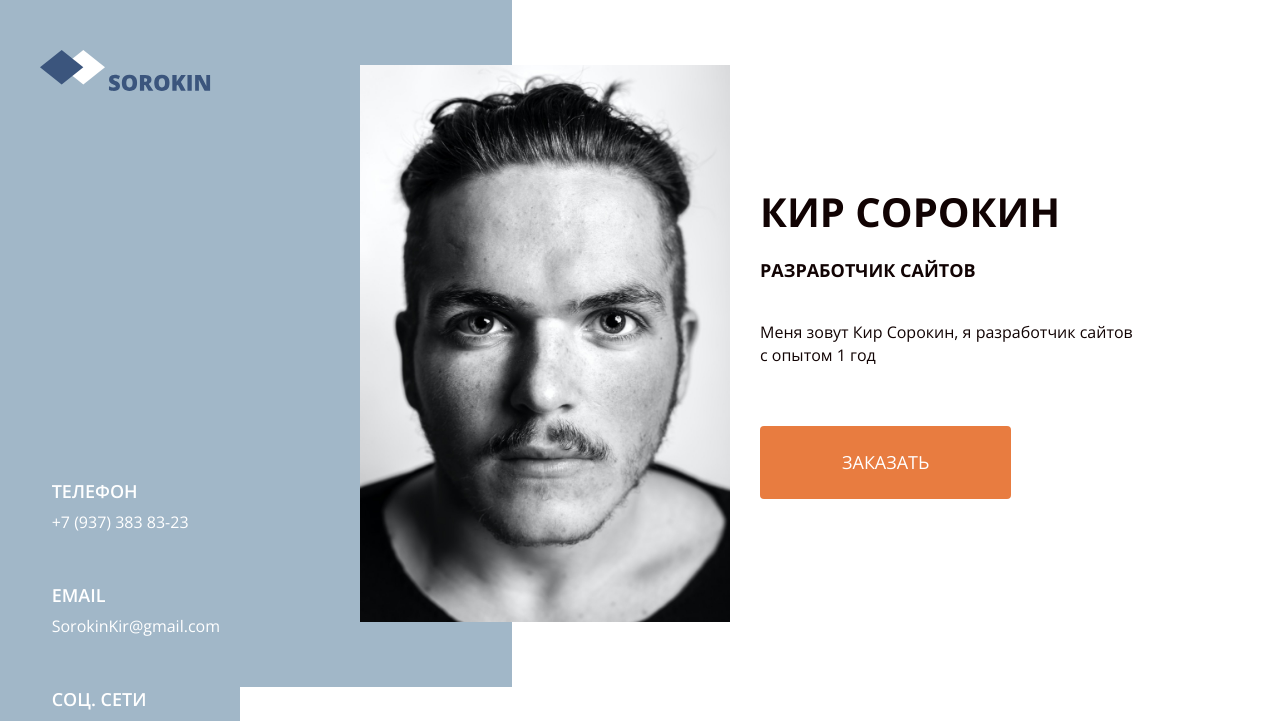
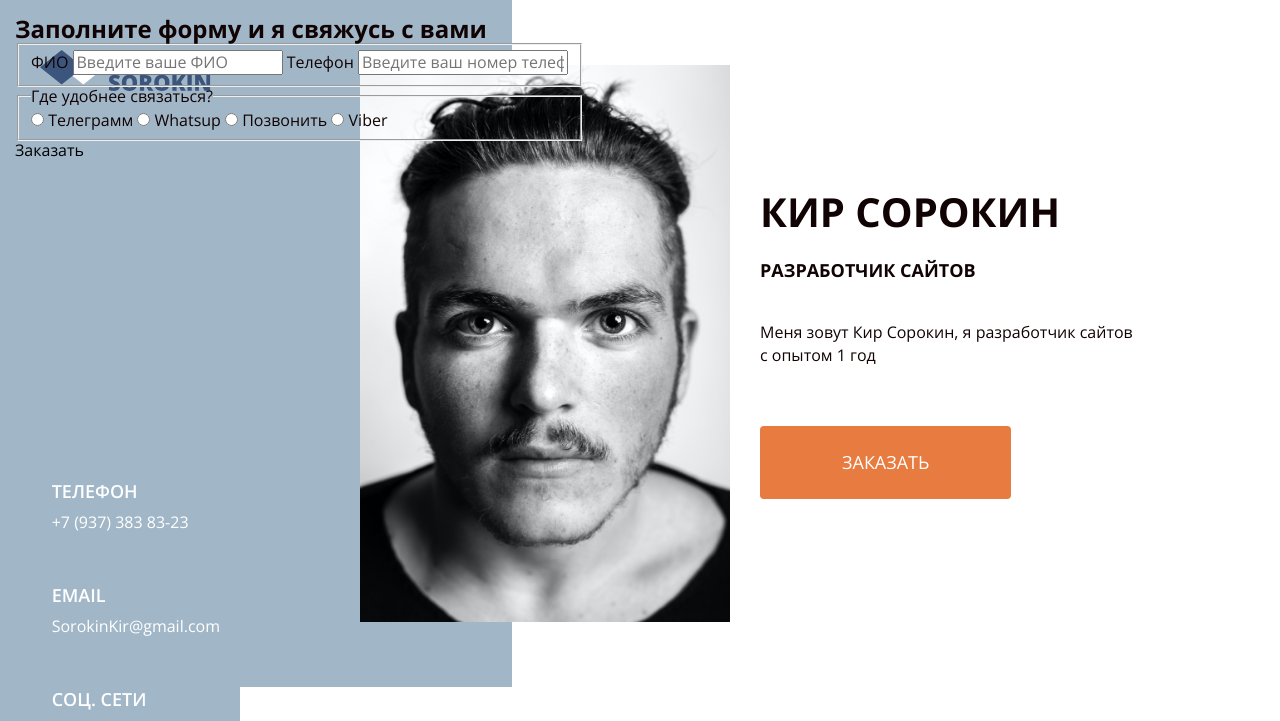
Before and after one commit to NikitaZhilin/portfolio, a plain HTML site: page index.html in a window 1280 px wide. Shown: the top 721 px of the page. Drawn offline with nearby package versions, Linux system fonts and the light colour scheme.

Commit message:
Модальное окно

```diff
--- a/index.html
+++ b/index.html
@@ -6,6 +6,7 @@
     <meta name="viewport" content="width=device-width, initial-scale=1.0">
     <title>Портфолио Жилина Никиты. Фотограф-junior_frontend</title>
     <link rel="stylesheet" href="style/index.css">
+    <script defer src="js/jquery-3.6.0.min.js" ></script>
     <script defer src="js/swiper-bundle.min.js" ></script>
     <script defer src="js/index.js" ></script>
 </head>
@@ -144,5 +145,52 @@
             </div>
         </section>
     </main>
+
+    <div class="page__overlay">
+        <div class="modal">
+            <h2 class="modal__title">Заполните форму и я свяжусь с вами</h2>
+            <form class="modal__form callback">
+
+                <fieldset>
+                    <legend class="visually-hidden">Личные данные</legend>
+                        <label class="callback__label" >
+                            <span class="callback__label-text">ФИО</span>
+                            <input class="callback__input" type="text" name="bio" placeholder="Введите ваше ФИО">
+                        </label>
+
+                        <label class="callback__label" >
+                            <span class="callback__label-text">Телефон</span>
+                            <input class="callback__input" type="text" name="phone" placeholder="Введите ваш номер телефона">
+                        </label>
+                </fieldset>
+
+                <fieldset class="callback__group connect">
+                    <legend class="connect__title">Где удобнее связаться?</legend>
+
+                        <label class="connect__label" >
+                            <input class="connect__radio" type="radio" name="connect" value="telegram">
+                            <span class="connect__text">Телеграмм</span>
+                        </label>
+                        <label class="connect__label" >
+                            <input class="connect__radio" type="radio" name="connect" value="whatsup">
+                            <span class="connect__text">Whatsup</span>
+                        </label>
+                        <label class="connect__label" >
+                            <input class="connect__radio" type="radio" name="connect" value="call">
+                            <span class="connect__text">Позвонить</span>
+                        </label>
+                        <label class="connect__label" >
+                            <input class="connect__radio" type="radio" name="connect" value="viber">
+                            <span class="connect__text">Viber</span>
+                        </label>
+                </fieldset>
+
+
+                <button class="callback__btn">Заказать</button>
+
+            </form>
+        </div>
+    </div>
+
 </body>
 </html>
--- a/style/default.css
+++ b/style/default.css
@@ -63,6 +63,25 @@ section {
     padding: 30px 0;
 }
 
+.page__overlay {
+    position: fixed;
+    top: 0;
+    left: 0;
+    right: 0;
+    bottom: 0;
+    background-color: rgba(0, 0, 0, 0);
+    overflow: auto;
+    padding: 15px;
+    display: flex;
+}
+
+.visually-hidden {
+    position: absolute;
+    clip: rect(1px 1px 1px 1px);
+    clip: rect(1px, 1px, 1px, 1px);
+}
+
+
 @media (min-width: 768px) {
     .container {
         padding: 0 40px;
```
